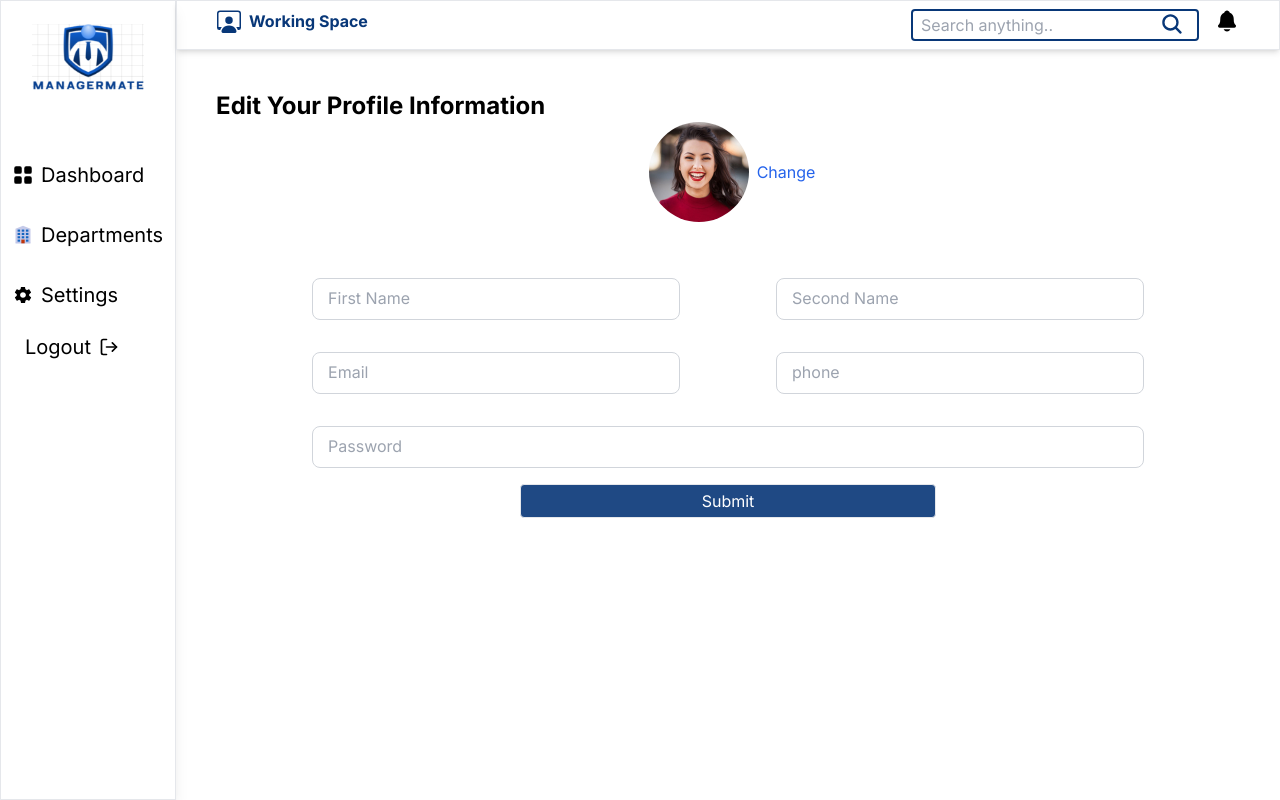
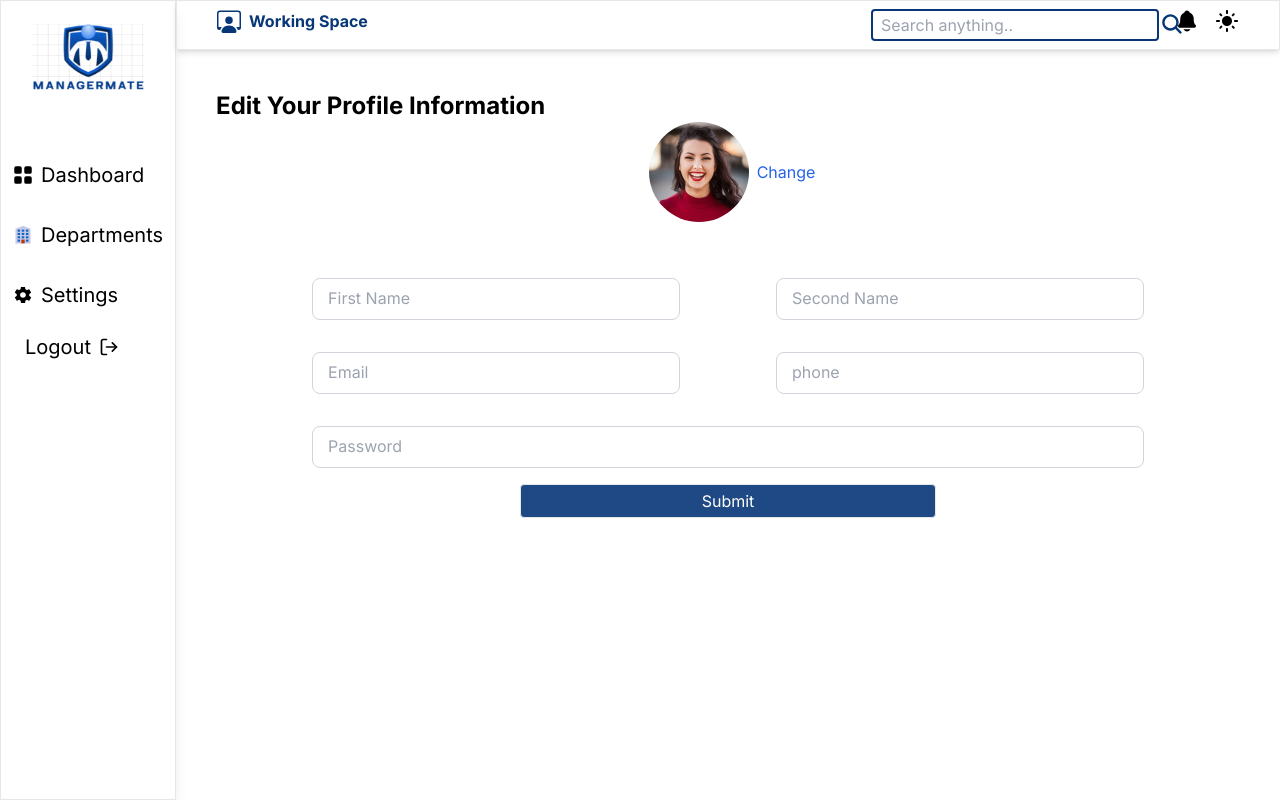
Before and after one commit to jason2000-cpu/managermate, a Next.js app: page /admin/settings in a window 1280 px wide. Built offline with nearby package versions, Linux system fonts and the light colour scheme; data requests are answered from the project's data file.

Commit message:
added dark theme

```diff
--- a/src/components/TopBar.js
+++ b/src/components/TopBar.js
@@ -4,11 +4,23 @@ import React, { useState } from  'react'
 import { BsPersonWorkspace } from "react-icons/bs";
 import { IoNotifications } from "react-icons/io5";
 import { IoSearch } from "react-icons/io5";
+import { MdLightMode, MdModeNight, MdNightlife } from 'react-icons/md';
 
 
 function TopBar(){
+    const [ theme, setTheme ] = useState('dark');
+
+    // const toggleTheme = () => {
+    //     theme === 'dark' ? setTheme('light') : setTheme('dark')
+    //     alert("Current Theme", theme)
+    // }
+    const toggleTheme = () =>{
+        alert("Current Theme", theme)
+        document.documentElement.classList.toggle('dark');
+    }
+
     return (
-        <div className='border px-10 flex justify-between w-full py-2 shadow-md'>
+        <div className='border px-10 flex justify-between w-full py-2 shadow-md dark:bg-gray-500 dark:text-white'>
             <div className='flex space-x-2'>
                 <BsPersonWorkspace size={24} color='#083778' />
                 <span className='font-bold text-[#083778]'>
@@ -21,6 +33,10 @@ function TopBar(){
                     <IoSearch size={24}  color='#083778' className='absolute top-3 right-24'/>
                 </div>
                 <IoNotifications size={24}  className='cursor-pointer'/>
+                {
+                    theme == 'light' ? <MdModeNight  size={24} onClick={toggleTheme} className='cursor-pointer'/> :
+                                    <MdLightMode size={24} onClick={toggleTheme} className='cursor-pointer' />
+                }
             </div>
         </div>
     )
--- a/tailwind.config.js
+++ b/tailwind.config.js
@@ -5,6 +5,7 @@ module.exports = {
     "./src/components/**/*.{js,ts,jsx,tsx,mdx}",
     "./src/app/**/*.{js,ts,jsx,tsx,mdx}",
   ],
+  darkMode: 'selector',
   theme: {
     extend: {
       backgroundImage: {
```
